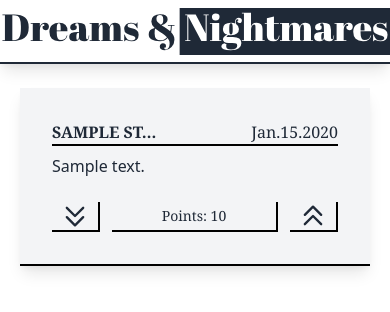
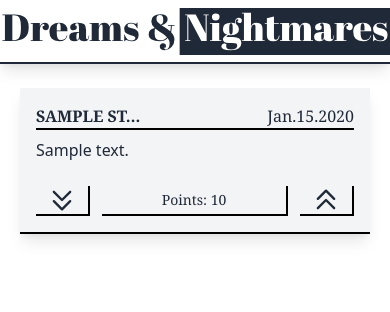
Before and after one commit to osamamhd/dandn, a Django app: page /stories/ in a window 390 px wide. Shown: the top 312 px of the page. Run offline with Django 3.2, Linux system fonts and the light colour scheme; tables that the repository leaves empty hold one stand-in row (values such as "Sample post"); style sheets or scripts are compiled from the project's sources; some libraries are stand-ins or nearby versions.

Commit message:
minor update.

```diff
--- a/frontend/templates/story_list.html
+++ b/frontend/templates/story_list.html
@@ -8,7 +8,7 @@
     {% for story in object_list %}
 
         <div class="my-6 mx-5 md:mx-10 {{ story.type_of_story }} border-b-2 shadow-lg">
-            <div class="{{ story.type_of_story }} p-8">
+            <div class="{{ story.type_of_story }} p-4 md:p-8">
 
                 <div class="grid grid-cols-2 md:grid-cols-4 {{ story.type_of_story }} border-b-2">
                     <div class="col-span-1 md:col-span-3">
```
